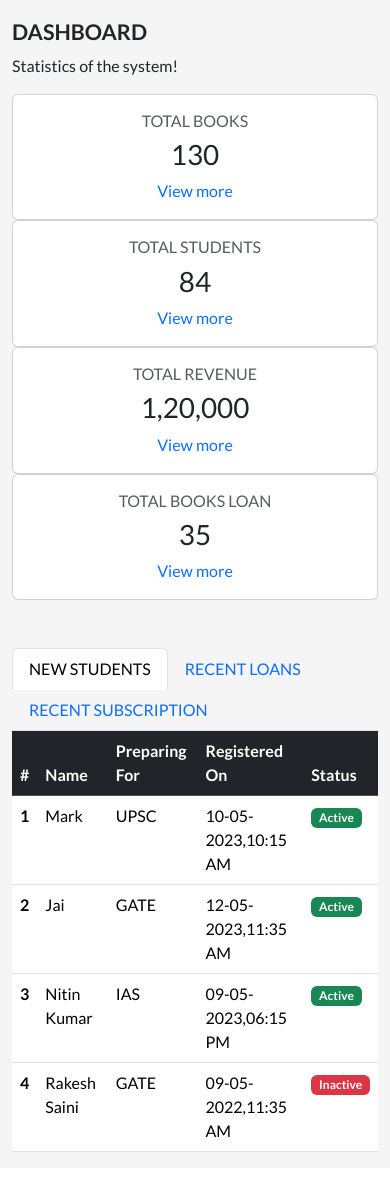
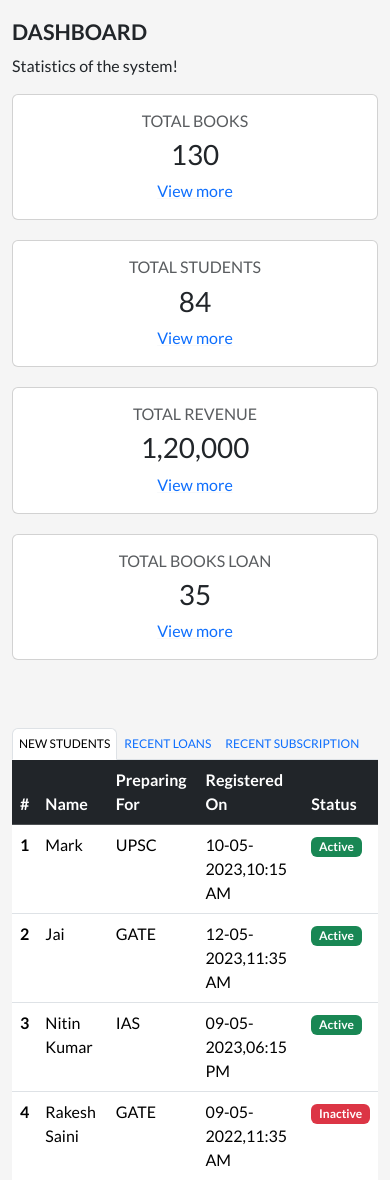
Before and after one commit to jatinag17/library-management-system, a PHP site: page /dashboard.html in a window 390 px wide. Shown: the part 56-1236 px from the top of the page. Before the commit the page ends 1208 px from the top, so only its background shows below. Run offline with PHP 8.4, Linux system fonts and the light colour scheme; some libraries are stand-ins or nearby versions.

Commit message:
Add responsive styles for dashboard counts and tabs

```diff
--- a/LMS-HTML/assets/css/style.css
+++ b/LMS-HTML/assets/css/style.css
@@ -39,3 +39,15 @@ body{
         margin-left: var(--offcanvas-width);
     }
 }
+
+@media (max-width: 480px){
+    .dashboard-counts .card{
+        margin-bottom: 20px;
+
+    }
+    .dashboard-tabs .nav-tabs .nav-link{
+        padding: 6px;
+        font-size: 12px;
+    }
+
+}
```
